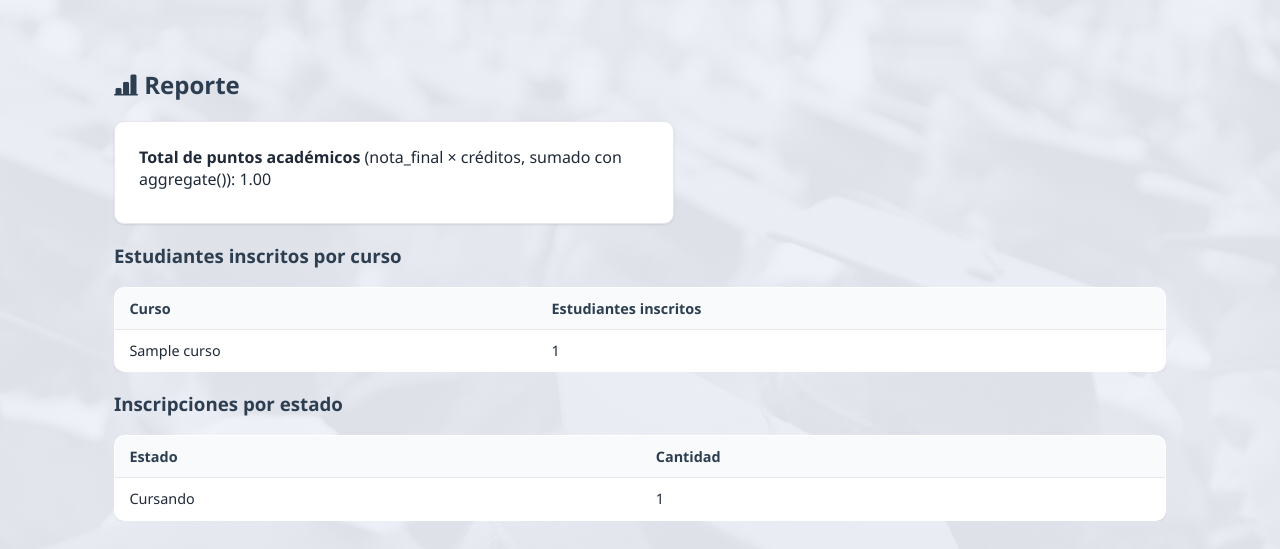
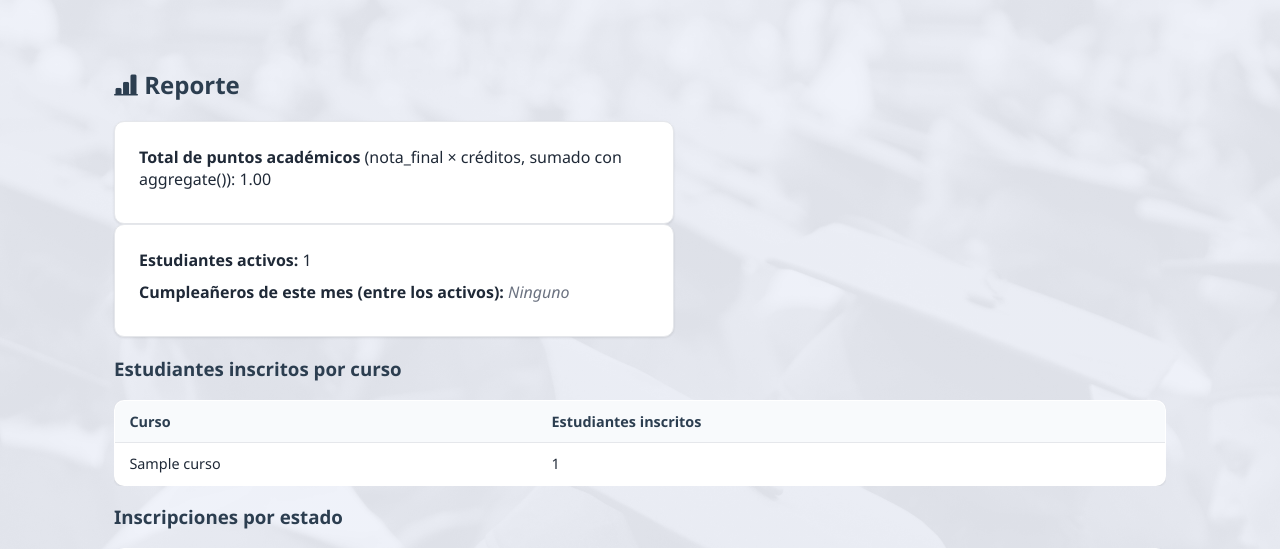
Before and after one commit to JordanssSs7/django-sistemaEmpresarial, a Django app: page /semana3/reporte/ in a window 1280 px wide. Shown: the part 82-631 px from the top of the page. Run offline with Django 5.2, Linux system fonts and the light colour scheme; tables that the repository leaves empty hold one stand-in row (values such as "Sample post").

Commit message:
Agrega QuerySet personalizado EstudianteQuerySet y lo usa en 2 Views

```diff
--- a/src/semana3/models.py
+++ b/src/semana3/models.py
@@ -14,6 +14,8 @@ reiniciar), aquí todo se guarda en SQLite mediante el ORM y persiste.
 Estructura: 5 entidades independientes + 5 relacionadas por ForeignKey.
 La clave primaria `id` NO se escribe: Django la agrega sola (autoincremental).
 """
+
+from datetime import date     # para la regla de negocio "cumpleaños del mes actual"
 
 from django.db import models  # trae models.Model, los tipos de campo y TextChoices
 
@@ -192,8 +194,28 @@ class Grado(models.Model):
         return f"{self.nombre_grado} - {self.nivel.nombre_nivel}"   # "1ro de Primaria - Primaria"
 
 
+# ---------------------------------------------------------------------------
+# QuerySet personalizado (Semana 7, Ejercicio 7)
+# ---------------------------------------------------------------------------
+# Agrupa reglas de negocio que se repetirían como .filter(...) en varias Views.
+# Al ser métodos de QuerySet, se pueden ENCADENAR entre sí:
+#   Estudiante.objects.activos().cumpleanios_este_mes()
+
+class EstudianteQuerySet(models.QuerySet):
+    def activos(self):
+        return self.filter(estado=EstadoEstudiante.ACTIVO)
+
+    def cumpleanios_este_mes(self):
+        return self.filter(fecha_nacimiento__month=date.today().month)
+
+
 class Estudiante(models.Model):
     """Expediente del alumno, vinculado a su apoderado."""
+
+    # as_manager(): convierte el QuerySet de arriba en el manager por
+    # defecto, así que Estudiante.objects ya sabe usar .activos() y
+    # .cumpleanios_este_mes() además de .filter(), .all(), etc.
+    objects = EstudianteQuerySet.as_manager()
 
     codigo_alumno = models.CharField(max_length=20, unique=True)   # código interno del colegio
     num_documento = models.CharField(max_length=15, unique=True)   # DNI del alumno
--- a/src/semana3/views.py
+++ b/src/semana3/views.py
@@ -587,7 +587,9 @@ def curso_inscribir(request):
 
     context = {
         "cursos": Curso.objects.all(),
-        "estudiantes": Estudiante.objects.all(),
+        # Ejercicio 7: regla de negocio reutilizada en vez de repetir
+        # .filter(estado=EstadoEstudiante.ACTIVO) -> solo activos pueden inscribirse.
+        "estudiantes": Estudiante.objects.activos(),
     }
     return render(request, "semana3/curso_inscribir.html", context)
 
@@ -612,10 +614,18 @@ def reporte(request):
     for fila in por_estado:
         fila["estado_label"] = EstadoCursoEstudiante(fila["estado"]).label
 
+    # Ejercicio 7: los dos métodos del QuerySet personalizado, encadenados.
+    # Reutiliza la misma regla ".activos()" que usa curso_inscribir, y la
+    # combina con ".cumpleanios_este_mes()" sin repetir ningún .filter() nuevo.
+    estudiantes_activos = Estudiante.objects.activos().count()
+    cumpleanieros = Estudiante.objects.activos().cumpleanios_este_mes()
+
     context = {
         "total_puntos": total_puntos,
         "cursos": cursos,
         "por_estado": por_estado,
+        "estudiantes_activos": estudiantes_activos,
+        "cumpleanieros": cumpleanieros,
     }
     return render(request, "semana3/reporte.html", context)
 
--- a/src/templates/semana3/reporte.html
+++ b/src/templates/semana3/reporte.html
@@ -9,6 +9,13 @@
 <div class="form-card detail-card">
     <p><strong>Total de puntos académicos</strong> (nota_final × créditos, sumado con aggregate()):
         {{ total_puntos|floatformat:2 }}
+    </p>
+</div>
+{# Ejercicio 7: QuerySet personalizado (EstudianteQuerySet), métodos encadenados #}
+<div class="form-card detail-card">
+    <p><strong>Estudiantes activos:</strong> {{ estudiantes_activos }}</p>
+    <p><strong>Cumpleañeros de este mes (entre los activos):</strong>
+        {% for estudiante in cumpleanieros %}{{ estudiante.nombres }} {{ estudiante.apellidos }}{% if not forloop.last %}, {% endif %}{% empty %}<span class="empty-state">Ninguno</span>{% endfor %}
     </p>
 </div>
 
@@ -26,7 +33,6 @@
         </tbody>
     </table>
 </div>
-
 {# Ejercicio 5 (parte 2): values().annotate() — agrupado por estado #}
 <h3>Inscripciones por estado</h3>
 <div class="table-wrap">
```
